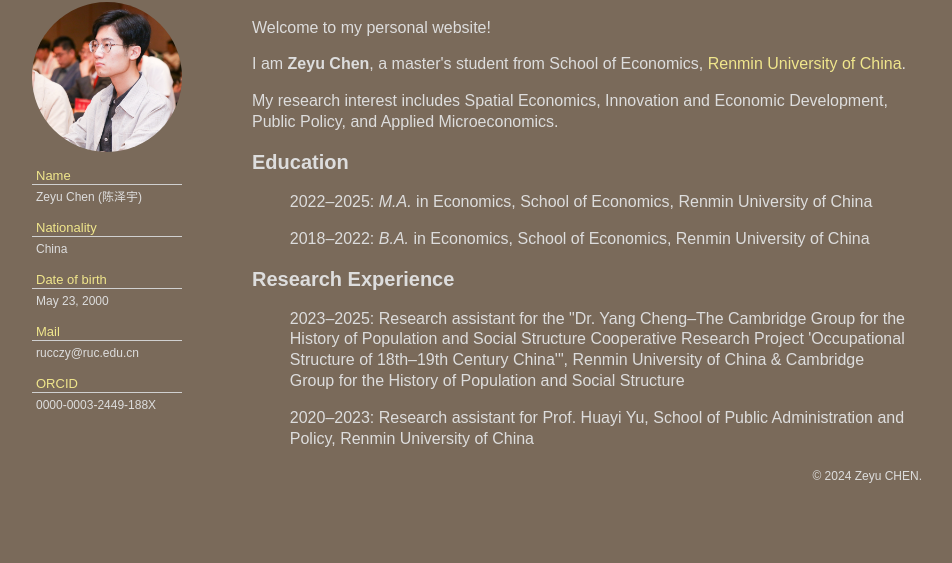
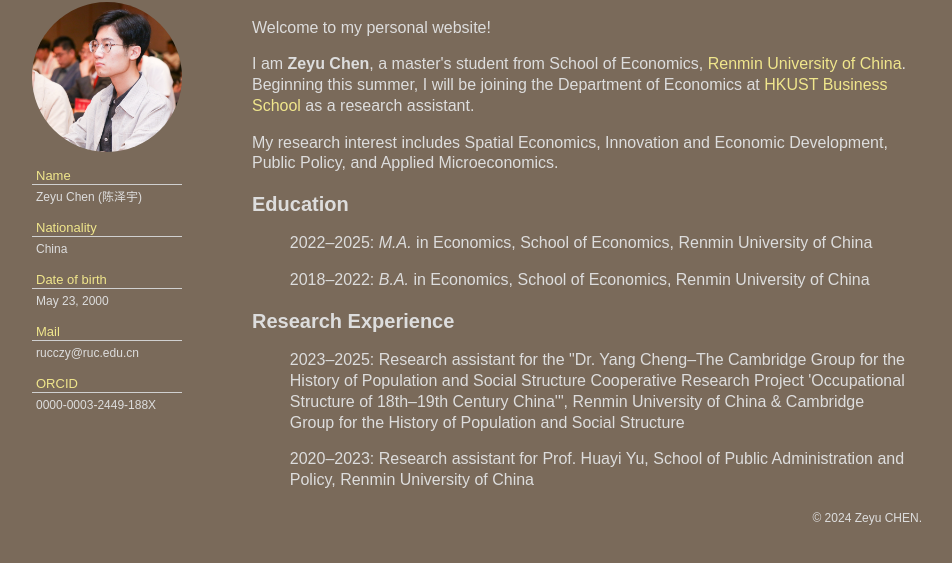
Before and after one commit to zeyuchen2000/zeyuchen_econ, a plain HTML site: page index.html in a window 1280 px wide. Shown: the part 175-738 px from the top of the page, without its empty margins (168-1120 px from the left). Drawn offline with Linux system fonts and the light colour scheme; a web font is replaced by a local one.

Commit message:
updating homepage

```diff
--- a/index.html
+++ b/index.html
@@ -76,7 +76,7 @@
                 <p style="margin-left: 0px;">Welcome to my personal website!</p>
 
                 <p style="margin-left: 0;">
-                    I am <strong>Zeyu Chen</strong>, a master's student from School of Economics, <a href="https://en.ruc.edu.cn/" target="_blank">Renmin University of China</a>. <!-- Beginning this July, I will be joining the Department of Economics at <a href="https://bm.hkust.edu.hk/">HKUST Business School</a> as a research assistant. -->
+                    I am <strong>Zeyu Chen</strong>, a master's student from School of Economics, <a href="https://en.ruc.edu.cn/" target="_blank">Renmin University of China</a>. Beginning this summer, I will be joining the Department of Economics at <a href="https://bm.hkust.edu.hk/" target="_black">HKUST Business School</a> as a research assistant.
                 </p>
 
                 <p style="margin-left: 0;">
```
